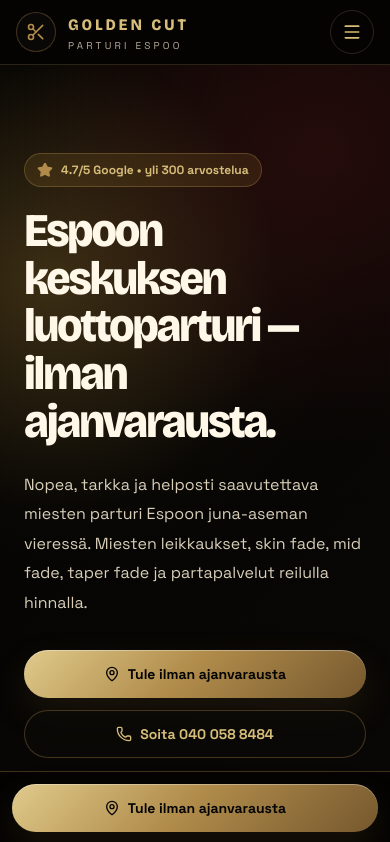
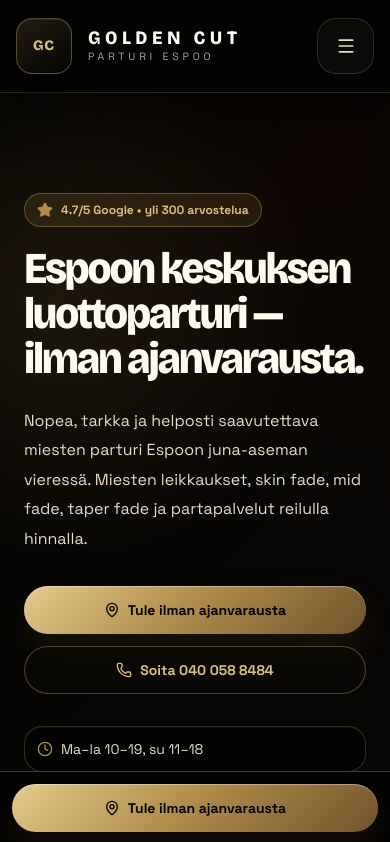
Before and after one commit to jamiharju-hash/jamiharju-hash-golden-cut-espoo, a React (Vite) app: page / in a window 390 px wide. Shown: the top 842 px of the page. Built offline with nearby package versions, Linux system fonts and the light colour scheme.

Commit message:
Upgrade header logo navigation and contrast

```diff
--- a/src/index.css
+++ b/src/index.css
@@ -54,34 +54,35 @@
     --ink: #030302;
     --charcoal: #090806;
     --coffee: #14100b;
-    --smoke: #1f1911;
-    --bone: #fff7e8;
-    --soft: #d8ceb9;
-    --champagne: #d7bd7a;
+    --smoke: #211a12;
+    --bone: #fffaf0;
+    --soft: #e6dcc8;
+    --champagne: #d9bf7d;
     --brass: #b08b4a;
-    --brass-deep: #75582e;
-    --brass-soft: rgba(176, 139, 74, 0.34);
-    --oxblood: #1a0806;
-    --muted: #b4aa98;
-    --line: rgba(215, 189, 122, 0.18);
-    --background: oklch(0.055 0.004 70);
-    --foreground: oklch(0.965 0.025 86);
+    --brass-deep: #70542c;
+    --brass-soft: rgba(217, 191, 125, 0.32);
+    --oxblood: #180706;
+    --muted: #c0b6a5;
+    --line: rgba(217, 191, 125, 0.24);
+    --header-line: rgba(217, 191, 125, 0.18);
+    --background: oklch(0.052 0.004 70);
+    --foreground: oklch(0.975 0.022 86);
     --card: oklch(0.115 0.012 65);
-    --card-foreground: oklch(0.965 0.025 86);
+    --card-foreground: oklch(0.975 0.022 86);
     --popover: oklch(0.115 0.012 65);
-    --popover-foreground: oklch(0.965 0.025 86);
-    --primary: oklch(0.68 0.082 78);
-    --primary-foreground: oklch(0.055 0.004 70);
+    --popover-foreground: oklch(0.975 0.022 86);
+    --primary: oklch(0.69 0.078 78);
+    --primary-foreground: oklch(0.052 0.004 70);
     --secondary: oklch(0.18 0.016 62);
-    --secondary-foreground: oklch(0.965 0.025 86);
+    --secondary-foreground: oklch(0.975 0.022 86);
     --muted-token: oklch(0.18 0.016 62);
-    --muted-foreground: oklch(0.74 0.028 82);
-    --accent: oklch(0.68 0.082 78);
-    --accent-foreground: oklch(0.055 0.004 70);
+    --muted-foreground: oklch(0.78 0.026 82);
+    --accent: oklch(0.69 0.078 78);
+    --accent-foreground: oklch(0.052 0.004 70);
     --destructive: oklch(0.577 0.245 27.325);
-    --border: oklch(0.82 0.04 82 / 18%);
-    --input: oklch(0.82 0.04 82 / 20%);
-    --ring: oklch(0.68 0.082 78);
+    --border: oklch(0.84 0.04 82 / 22%);
+    --input: oklch(0.84 0.04 82 / 24%);
+    --ring: oklch(0.69 0.078 78);
     --chart-1: oklch(0.82 0.04 82);
     --chart-2: oklch(0.62 0.035 82);
     --chart-3: oklch(0.45 0.026 76);
@@ -89,47 +90,47 @@
     --chart-5: oklch(0.23 0.012 70);
     --radius: 0.625rem;
     --sidebar: oklch(0.115 0.012 65);
-    --sidebar-foreground: oklch(0.965 0.025 86);
-    --sidebar-primary: oklch(0.68 0.082 78);
-    --sidebar-primary-foreground: oklch(0.055 0.004 70);
+    --sidebar-foreground: oklch(0.975 0.022 86);
+    --sidebar-primary: oklch(0.69 0.078 78);
+    --sidebar-primary-foreground: oklch(0.052 0.004 70);
     --sidebar-accent: oklch(0.18 0.016 62);
-    --sidebar-accent-foreground: oklch(0.965 0.025 86);
-    --sidebar-border: oklch(0.82 0.04 82 / 18%);
-    --sidebar-ring: oklch(0.68 0.082 78);
+    --sidebar-accent-foreground: oklch(0.975 0.022 86);
+    --sidebar-border: oklch(0.84 0.04 82 / 22%);
+    --sidebar-ring: oklch(0.69 0.078 78);
 }
 
 .dark {
-    --background: oklch(0.055 0.004 70);
-    --foreground: oklch(0.965 0.025 86);
+    --background: oklch(0.052 0.004 70);
+    --foreground: oklch(0.975 0.022 86);
     --card: oklch(0.115 0.012 65);
-    --card-foreground: oklch(0.965 0.025 86);
+    --card-foreground: oklch(0.975 0.022 86);
     --popover: oklch(0.115 0.012 65);
-    --popover-foreground: oklch(0.965 0.025 86);
-    --primary: oklch(0.68 0.082 78);
-    --primary-foreground: oklch(0.055 0.004 70);
+    --popover-foreground: oklch(0.975 0.022 86);
+    --primary: oklch(0.69 0.078 78);
+    --primary-foreground: oklch(0.052 0.004 70);
     --secondary: oklch(0.18 0.016 62);
-    --secondary-foreground: oklch(0.965 0.025 86);
+    --secondary-foreground: oklch(0.975 0.022 86);
     --muted: oklch(0.18 0.016 62);
-    --muted-foreground: oklch(0.74 0.028 82);
-    --accent: oklch(0.68 0.082 78);
-    --accent-foreground: oklch(0.055 0.004 70);
+    --muted-foreground: oklch(0.78 0.026 82);
+    --accent: oklch(0.69 0.078 78);
+    --accent-foreground: oklch(0.052 0.004 70);
     --destructive: oklch(0.704 0.191 22.216);
-    --border: oklch(0.82 0.04 82 / 18%);
-    --input: oklch(0.82 0.04 82 / 20%);
-    --ring: oklch(0.68 0.082 78);
+    --border: oklch(0.84 0.04 82 / 22%);
+    --input: oklch(0.84 0.04 82 / 24%);
+    --ring: oklch(0.69 0.078 78);
     --chart-1: oklch(0.82 0.04 82);
     --chart-2: oklch(0.62 0.035 82);
     --chart-3: oklch(0.45 0.026 76);
     --chart-4: oklch(0.32 0.018 70);
     --chart-5: oklch(0.23 0.012 70);
     --sidebar: oklch(0.115 0.012 65);
-    --sidebar-foreground: oklch(0.965 0.025 86);
-    --sidebar-primary: oklch(0.68 0.082 78);
-    --sidebar-primary-foreground: oklch(0.055 0.004 70);
+    --sidebar-foreground: oklch(0.975 0.022 86);
+    --sidebar-primary: oklch(0.69 0.078 78);
+    --sidebar-primary-foreground: oklch(0.052 0.004 70);
     --sidebar-accent: oklch(0.18 0.016 62);
-    --sidebar-accent-foreground: oklch(0.965 0.025 86);
-    --sidebar-border: oklch(0.82 0.04 82 / 18%);
-    --sidebar-ring: oklch(0.68 0.082 78);
+    --sidebar-accent-foreground: oklch(0.975 0.022 86);
+    --sidebar-border: oklch(0.84 0.04 82 / 22%);
+    --sidebar-ring: oklch(0.69 0.078 78);
 }
 
 @layer base {
@@ -145,11 +146,8 @@
 
   body {
     background:
-      linear-gradient(90deg, rgba(176, 139, 74, 0.012) 1px, transparent 1px),
-      linear-gradient(rgba(176, 139, 74, 0.010) 1px, transparent 1px),
-      radial-gradient(circle at 20% 8%, rgba(26, 8, 6, 0.20), transparent 34%),
-      var(--ink);
-    background-size: 72px 72px, 72px 72px, auto, auto;
+      radial-gradient(circle at 20% 8%, rgba(24, 7, 6, 0.18), transparent 34%),
+      linear-gradient(180deg, #030302 0%, #050403 100%);
     color: var(--bone);
     min-width: 320px;
     overflow-x: hidden;
@@ -159,16 +157,16 @@
   }
 
   main > section {
-    scroll-margin-top: 84px;
+    scroll-margin-top: 96px;
   }
 
   main > section:not(#etusivu) {
-    padding-top: clamp(5.25rem, 7vw, 7rem) !important;
-    padding-bottom: clamp(5.25rem, 7vw, 7rem) !important;
+    padding-top: clamp(5.75rem, 7vw, 7.5rem) !important;
+    padding-bottom: clamp(5.75rem, 7vw, 7.5rem) !important;
   }
 
   ::selection {
-    background: rgba(176, 139, 74, 0.32);
+    background: rgba(176, 139, 74, 0.36);
     color: var(--bone);
   }
 
@@ -189,55 +187,207 @@
 
   .premium-hero {
     background:
-      radial-gradient(circle at 16% 20%, rgba(117, 88, 46, 0.14), transparent 31%),
-      radial-gradient(circle at 86% 8%, rgba(26, 8, 6, 0.26), transparent 34%),
-      linear-gradient(135deg, var(--ink) 0%, #070604 50%, #0b0806 100%);
+      radial-gradient(circle at 16% 20%, rgba(117, 88, 46, 0.10), transparent 32%),
+      radial-gradient(circle at 86% 8%, rgba(26, 8, 6, 0.20), transparent 36%),
+      linear-gradient(135deg, var(--ink) 0%, #070604 52%, #0b0806 100%);
   }
 
   .premium-card {
     border: 1px solid var(--line);
     background:
-      linear-gradient(180deg, rgba(255, 247, 232, 0.038), transparent 50%),
+      linear-gradient(180deg, rgba(255, 250, 240, 0.045), transparent 52%),
       linear-gradient(135deg, rgba(20, 16, 11, 0.99), rgba(5, 4, 3, 0.99));
     box-shadow:
-      inset 0 1px 0 rgba(255, 247, 232, 0.05),
-      0 18px 50px rgba(0, 0, 0, 0.18);
+      inset 0 1px 0 rgba(255, 250, 240, 0.06),
+      0 22px 56px rgba(0, 0, 0, 0.22);
   }
 
   .premium-fact {
-    background: rgba(3, 3, 2, 0.70);
-    box-shadow: inset 0 1px 0 rgba(255, 247, 232, 0.045);
+    background: rgba(3, 3, 2, 0.82);
+    box-shadow: inset 0 1px 0 rgba(255, 250, 240, 0.055);
   }
 
   .premium-cta {
-    background: linear-gradient(135deg, #dfca8b 0%, #b08b4a 48%, #75582e 100%);
+    background: linear-gradient(135deg, #e2cc8c 0%, #b08b4a 48%, #70542c 100%);
     box-shadow:
-      0 14px 34px rgba(117, 88, 46, 0.18),
-      inset 0 1px 0 rgba(255, 255, 255, 0.34);
+      0 14px 30px rgba(117, 88, 46, 0.16),
+      inset 0 1px 0 rgba(255, 255, 255, 0.36);
   }
 
   .gold-noise {
     background-image:
-      radial-gradient(circle at 20% 20%, rgba(117, 88, 46, 0.07), transparent 28%),
+      radial-gradient(circle at 20% 20%, rgba(117, 88, 46, 0.06), transparent 28%),
       linear-gradient(180deg, var(--ink) 0%, #080604 100%);
   }
 }
 
+/* Production polish: header, wordmark and navigation */
+header {
+  background:
+    linear-gradient(180deg, rgba(3, 3, 2, 0.98), rgba(3, 3, 2, 0.92)) !important;
+  border-bottom-color: var(--header-line) !important;
+  box-shadow: 0 18px 44px rgba(0, 0, 0, 0.28);
+}
+
+header > div:first-child {
+  height: 5rem !important;
+}
+
+header a[aria-label="Golden Cut etusivu"] {
+  gap: 1rem !important;
+  padding: 0.38rem 0.25rem 0.38rem 0 !important;
+}
+
+header a[aria-label="Golden Cut etusivu"] > span:first-child {
+  position: relative;
+  width: 3.25rem !important;
+  height: 3.25rem !important;
+  border-radius: 1rem !important;
+  border-color: rgba(217, 191, 125, 0.34) !important;
+  background:
+    linear-gradient(145deg, rgba(35, 28, 18, 0.96), rgba(6, 5, 4, 0.98)) !important;
+  box-shadow:
+    inset 0 1px 0 rgba(255, 250, 240, 0.08),
+    0 12px 30px rgba(0, 0, 0, 0.25);
+}
+
+header a[aria-label="Golden Cut etusivu"] > span:first-child svg {
+  opacity: 0;
+}
+
+header a[aria-label="Golden Cut etusivu"] > span:first-child::before {
+  content: "GC";
+  position: absolute;
+  inset: 0;
+  display: grid;
+  place-items: center;
+  font-family: var(--font-display);
+  font-size: 0.9rem;
+  font-weight: 900;
+  letter-spacing: 0.06em;
+  color: var(--champagne);
+}
+
+header a[aria-label="Golden Cut etusivu"] > span:nth-child(2) > span:first-child {
+  color: var(--bone) !important;
+  font-size: 1.22rem !important;
+  letter-spacing: 0.22em !important;
+  line-height: 1 !important;
+}
+
+header a[aria-label="Golden Cut etusivu"] > span:nth-child(2) > span:last-child {
+  color: var(--soft) !important;
+  font-size: 0.67rem !important;
+  letter-spacing: 0.36em !important;
+  opacity: 0.72;
+}
+
+header nav {
+  gap: 0.25rem !important;
+  padding: 0.35rem !important;
+  border: 1px solid rgba(217, 191, 125, 0.12);
+  border-radius: 999px;
+  background: rgba(255, 250, 240, 0.035);
+  box-shadow: inset 0 1px 0 rgba(255, 250, 240, 0.035);
+}
+
+header nav a {
+  padding: 0.55rem 0.82rem;
+  border-radius: 999px;
+  color: var(--soft) !important;
+  font-size: 0.82rem;
+  font-weight: 700;
+  letter-spacing: 0.01em;
+}
+
+header nav a:hover {
+  color: var(--bone) !important;
+  background: rgba(217, 191, 125, 0.10);
+}
+
+header a[aria-label="Instagram"],
+header button[aria-label="Avaa valikko"] {
+  width: 3rem !important;
+  height: 3rem !important;
+  border-radius: 1rem !important;
+  border-color: rgba(217, 191, 125, 0.18) !important;
+  background: rgba(255, 250, 240, 0.035) !important;
+  color: var(--soft) !important;
+}
+
+header a[aria-label="Instagram"]:hover,
+header button[aria-label="Avaa valikko"]:hover {
+  color: var(--champagne) !important;
+  border-color: rgba(217, 191, 125, 0.34) !important;
+  background: rgba(217, 191, 125, 0.08) !important;
+}
+
+#etusivu > div.pointer-events-none {
+  background:
+    radial-gradient(circle at 14% 22%, rgba(117, 88, 46, 0.13), transparent 31%),
+    radial-gradient(circle at 82% 10%, rgba(24, 7, 6, 0.24), transparent 36%) !important;
+}
+
+#etusivu h1,
+section h2 {
+  color: var(--bone) !important;
+  text-shadow: 0 1px 0 rgba(0, 0, 0, 0.2);
+}
+
+#etusivu p,
+section p {
+  color: var(--soft);
+}
+
+.premium-fact,
+.premium-card {
+  border-color: rgba(217, 191, 125, 0.22) !important;
+}
+
+.premium-fact {
+  color: var(--soft) !important;
+}
+
 @media (max-width: 640px) {
+  header > div:first-child {
+    height: 5.75rem !important;
+  }
+
+  header a[aria-label="Golden Cut etusivu"] > span:first-child {
+    width: 3.5rem !important;
+    height: 3.5rem !important;
+  }
+
+  header a[aria-label="Golden Cut etusivu"] > span:nth-child(2) > span:first-child {
+    font-size: 1.18rem !important;
+    letter-spacing: 0.24em !important;
+  }
+
+  header a[aria-label="Golden Cut etusivu"] > span:nth-child(2) > span:last-child {
+    font-size: 0.66rem !important;
+    letter-spacing: 0.36em !important;
+  }
+
+  header button[aria-label="Avaa valikko"] {
+    width: 3.55rem !important;
+    height: 3.55rem !important;
+    border-radius: 1.2rem !important;
+  }
+
   main > section {
     padding-left: 1.5rem !important;
     padding-right: 1.5rem !important;
   }
 
   #etusivu {
-    padding-top: 5.5rem !important;
+    padding-top: 6.25rem !important;
     padding-bottom: 8rem !important;
   }
 
   #etusivu h1 {
-    font-size: clamp(2.9rem, 12vw, 4.1rem) !important;
+    font-size: clamp(2.75rem, 11vw, 3.85rem) !important;
     line-height: 1.02 !important;
-    letter-spacing: -0.05em !important;
+    letter-spacing: -0.052em !important;
   }
 
   #etusivu p {
@@ -251,6 +401,6 @@
   }
 
   .premium-card {
-    border-color: rgba(215, 189, 122, 0.22);
+    border-color: rgba(217, 189, 122, 0.25) !important;
   }
 }
```
